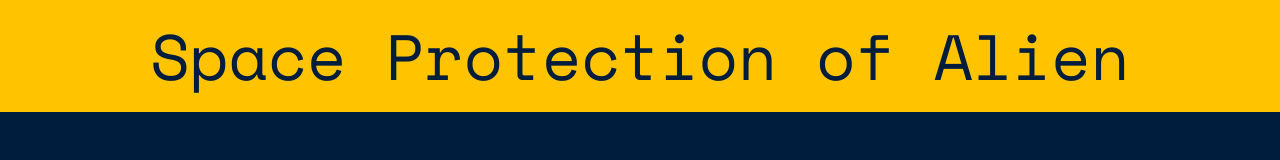
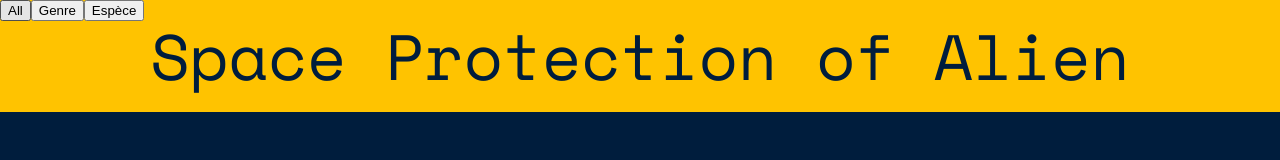
Before and after one commit to PBouhours/SpaceProtectionAlien, a React (Create React App) app: page / in a window 1280 px wide. Shown: the top 160 px of the page. Built offline with nearby package versions, Linux system fonts and the light colour scheme; no server answers; the database is empty.

Commit message:
ajout firebase,list character

```diff
--- a/package.json
+++ b/package.json
@@ -6,6 +6,7 @@
     "@testing-library/jest-dom": "^5.12.0",
     "@testing-library/react": "^11.2.6",
     "@testing-library/user-event": "^12.8.3",
+    "firebase": "^8.5.0",
     "react": "^17.0.2",
     "react-dom": "^17.0.2",
     "react-scripts": "4.0.3",
--- a/src/App.jsx
+++ b/src/App.jsx
@@ -1,12 +1,42 @@
 import './App.css';
 import Header from './components/Header';
-// import CharacterList from './components/CharacterList';
+import firebase from './components/firebaseConfig';
+import React, { useState, useEffect } from 'react';
+import CharacterList from './components/CharacterList';
 
 function App() {
+  const [imageUrl, setImageUrl] = useState([]);
+  const [all, setAll] = useState();
+  const getImageUrl = async () => {
+    const imageRef = await firebase.database().ref('images');
+
+    imageRef.on('value', async (snapshot) => {
+      const imageUrls = await snapshot.val();
+      const urls = [];
+      for (const id in imageUrls) {
+        urls.push({ id, url: imageUrls[id] });
+      }
+
+      setImageUrl(urls);
+      setAll(urls);
+      console.log(imageUrl);
+    });
+  };
+  useEffect(() => {
+    getImageUrl();
+    setAll(imageUrl);
+    console.log(imageUrl);
+  }, []);
   return (
     <div className='App'>
       <Header />
-      {/* <CharacterList /> */}
+      <CharacterList
+        getImageUrl={getImageUrl}
+        all={all}
+        setAll={setAll}
+        imageUrl={imageUrl}
+        setImageUrl={setImageUrl}
+      />
     </div>
   );
 }
--- a/src/components/CharacterItem.jsx
+++ b/src/components/CharacterItem.jsx
@@ -1,10 +1,10 @@
-function CharacterItem({name, image, age}){
-  return(
-    <div className="CharacterItem">
-      <img src={image} alt={name} />
-      <h2>{name}</h2>
-      <h3>{age}</h3>
+function CharacterItem({ id, url }) {
+  return (
+    <div className='CharacterItem' id={id}>
+      <img src={url.image} alt='' />
+      <h2>{url.name}</h2>
+      <h3>{url.description}</h3>
     </div>
-  )
+  );
 }
 export default CharacterItem;
--- /dev/null
+++ b/src/components/CharacterList.css
@@ -0,0 +1,15 @@
+.dropdown-group {
+  display: none;
+}
+
+.dropdown-group.active {
+  display: initial;
+}
+.boxDropDown {
+  display: flex;
+
+  position: fixed;
+  width: 50%;
+  top: 0;
+  left: 0;
+}
--- a/src/components/CharacterList.jsx
+++ b/src/components/CharacterList.jsx
@@ -1,12 +1,98 @@
-import CharacterItem from "./CharacterItem";
-import data from "../data/Data"
-function CharacterList(){
-  console.log(data)
-  return(
-    <div className="CharacterList">
-      <CharacterItem key={data[0].id} name={data[0].name} image={data[0].image} age={data[0].age} />
+import CharacterItem from './CharacterItem';
+import React, { useState, useEffect } from 'react';
+
+import Dropdown from './Dropdown';
+import DropdownItem from './DropdownItem';
+import Dropdown2 from './Dropdown2';
+import DropdownItem2 from './DropdownItem2';
+import './CharacterList.css';
+
+export default function CharacterList({
+  imageUrl,
+  setImageUrl,
+  getImageUrl,
+  all,
+  setAll,
+}) {
+  useEffect(() => {
+    getImageUrl();
+    setAll(imageUrl);
+    console.log(imageUrl);
+    console.log(all);
+  }, []);
+
+  const allAlien = imageUrl.filter((valeur) => valeur.url);
+  const filteredSexeHomme = imageUrl.filter(
+    (valeur) => valeur.url.gender === 'M'
+  );
+  const filteredSexeFemme = imageUrl.filter(
+    (valeur) => valeur.url.gender === 'F'
+  );
+  const filteredSexeAutre = imageUrl.filter(
+    (valeur) => valeur.url.gender === 'Autre'
+  );
+  const filteredAlien = imageUrl.filter(
+    (valeur) => valeur.url.species === 'Alien'
+  );
+  const filteredPredator = imageUrl.filter(
+    (valeur) => valeur.url.species === 'Predator'
+  );
+  const filteredHumanoide = imageUrl.filter(
+    (valeur) => valeur.url.species === 'Humanoide'
+  );
+  const showAll = () => {
+    setAll(allAlien);
+  };
+  const showHomme = () => {
+    setAll(filteredSexeHomme);
+  };
+  const showFemme = () => {
+    setAll(filteredSexeFemme);
+  };
+  const showAutre = () => {
+    setAll(filteredSexeAutre);
+  };
+  const showAlien = () => {
+    setAll(filteredAlien);
+  };
+  const showPredator = () => {
+    setAll(filteredPredator);
+  };
+  const showHumanoide = () => {
+    setAll(filteredHumanoide);
+  };
+
+  return (
+    <div>
+      <div className='boxDropDown'>
+        <button type='button' onClick={(e) => showAll()}>
+          All
+        </button>
+        <Dropdown>
+          <DropdownItem onClick={(e) => showFemme()}>Femme</DropdownItem>
+          <DropdownItem onClick={(e) => showHomme()}>Homme</DropdownItem>
+          <DropdownItem onClick={(e) => showAutre()}>Autre</DropdownItem>
+        </Dropdown>
+        <Dropdown2>
+          <DropdownItem2 onClick={(e) => showAlien()}>Alien</DropdownItem2>
+          <DropdownItem2 onClick={(e) => showHumanoide()}>
+            Humanoide
+          </DropdownItem2>
+          <DropdownItem2 onClick={(e) => showPredator()}>
+            Predator
+          </DropdownItem2>
+        </Dropdown2>
+      </div>
+      <div>
+        {all &&
+          all.map(({ id, url }) => (
+            <CharacterItem url={url} id={id} />
+            /*<div className='gallery-card' key={id}>
+              <img src={url.image} alt='' className='gallery-img' />
+              <div> {url.name}</div>
+            </div>*/
+          ))}
+      </div>
     </div>
-
-  )
+  );
 }
-export default CharacterList;
--- /dev/null
+++ b/src/components/Dropdown.jsx
@@ -0,0 +1,23 @@
+import React, { useState } from 'react';
+import DropdownItem from './DropdownItem';
+
+function Dropdown(props) {
+  const [isOpen, setIsOpen] = useState(false);
+
+  return (
+    <div className='Dropdown'>
+      <button
+        onClick={(e) => {
+          setIsOpen(!isOpen);
+        }}
+      >
+        Genre
+      </button>
+      <div className={isOpen ? 'dropdown-group active' : 'dropdown-group'}>
+        {props.children}
+      </div>
+    </div>
+  );
+}
+
+export default Dropdown;
--- /dev/null
+++ b/src/components/Dropdown2.jsx
@@ -0,0 +1,23 @@
+import React, { useState } from 'react';
+import DropdownItem from './DropdownItem';
+
+function Dropdown2(props) {
+  const [isOpen, setIsOpen] = useState(false);
+
+  return (
+    <div className='Dropdown'>
+      <button
+        onClick={(e) => {
+          setIsOpen(!isOpen);
+        }}
+      >
+        Espèce
+      </button>
+      <div className={isOpen ? 'dropdown-group active' : 'dropdown-group'}>
+        {props.children}
+      </div>
+    </div>
+  );
+}
+
+export default Dropdown2;
--- /dev/null
+++ b/src/components/DropdownItem.jsx
@@ -0,0 +1,11 @@
+import React, { useState } from 'react';
+
+function DropdownItem(props) {
+  return (
+    <div className='dropdown-item' onClick={props.onClick}>
+      <span>{props.children}</span>
+    </div>
+  );
+}
+
+export default DropdownItem;
--- /dev/null
+++ b/src/components/DropdownItem2.jsx
@@ -0,0 +1,11 @@
+import React, { useState } from 'react';
+
+function DropdownItem2(props) {
+  return (
+    <div className='dropdown-item' onClick={props.onClick}>
+      <span>{props.children}</span>
+    </div>
+  );
+}
+
+export default DropdownItem2;
--- /dev/null
+++ b/src/components/firebaseConfig.js
@@ -0,0 +1,16 @@
+import firebase from 'firebase';
+
+const firebaseConfig = {
+  apiKey: 'AIzaSyBI0zDOklcaMLn11m0tgyGSArvoQGOYkns',
+  authDomain: 'space-6f9ed.firebaseapp.com',
+  projectId: 'space-6f9ed',
+  storageBucket: 'space-6f9ed.appspot.com',
+  messagingSenderId: '489210055871',
+  appId: '1:489210055871:web:ec196bd2d1930df0c44a0a',
+  databaseURL:
+    'https://space-6f9ed-default-rtdb.europe-west1.firebasedatabase.app/',
+};
+// Initialize Firebase
+firebase.initializeApp(firebaseConfig);
+
+export default firebase;
--- a/src/index.css
+++ b/src/index.css
@@ -87,7 +87,6 @@ video {
   font-size: 100%;
   font: inherit;
   vertical-align: baseline;
-  overflow: hidden;
 }
 /* HTML5 display-role reset for older browsers */
 article,
```
Also changed, not shown: 1 other file (tests, documents, lock files or other folders).
